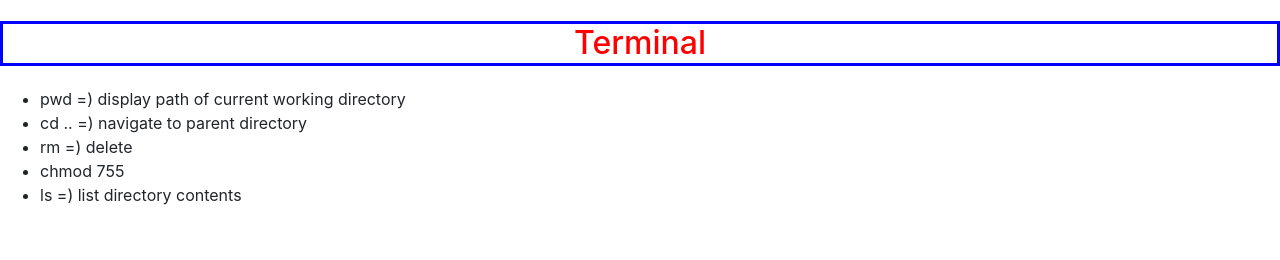
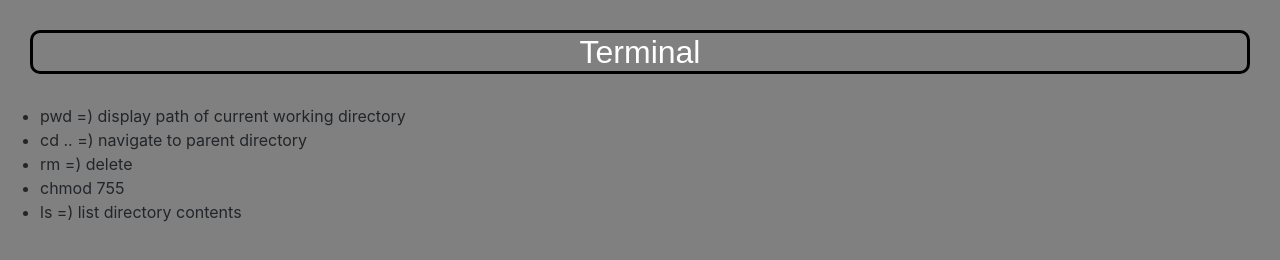
Before and after one commit to brunoharlein/cheatSheet, a plain HTML site: page index.html in a window 1280 px wide. Drawn offline with nearby package versions, Linux system fonts and the light colour scheme.

Commit message:
CSS/Body

```diff
--- a/css/main.css
+++ b/css/main.css
@@ -96,10 +96,26 @@ textarea {
 /* ==========================================================================
    Author's custom styles
    ========================================================================== */
+
+
+/*Nassim Body*/
+
+
+body {
+  background-color: gray;
+  padding: 0px;
+  margin: 0px;
+}
+
+
 body h1 {
-  color: red;
-  border: 3px solid blue;
+  color: white;
+  border: 3px solid black;
+  border-radius: 10px;
   text-align: center;
+  font-family: Arial;
+  margin: 30px;
+
 }
 
 
```
